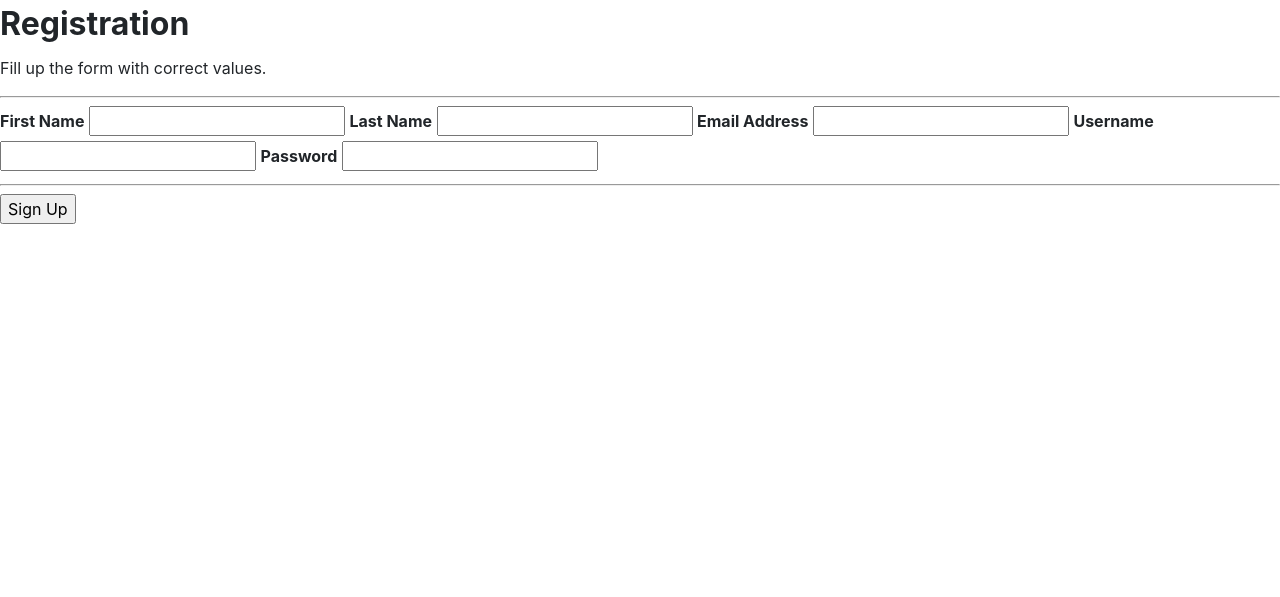
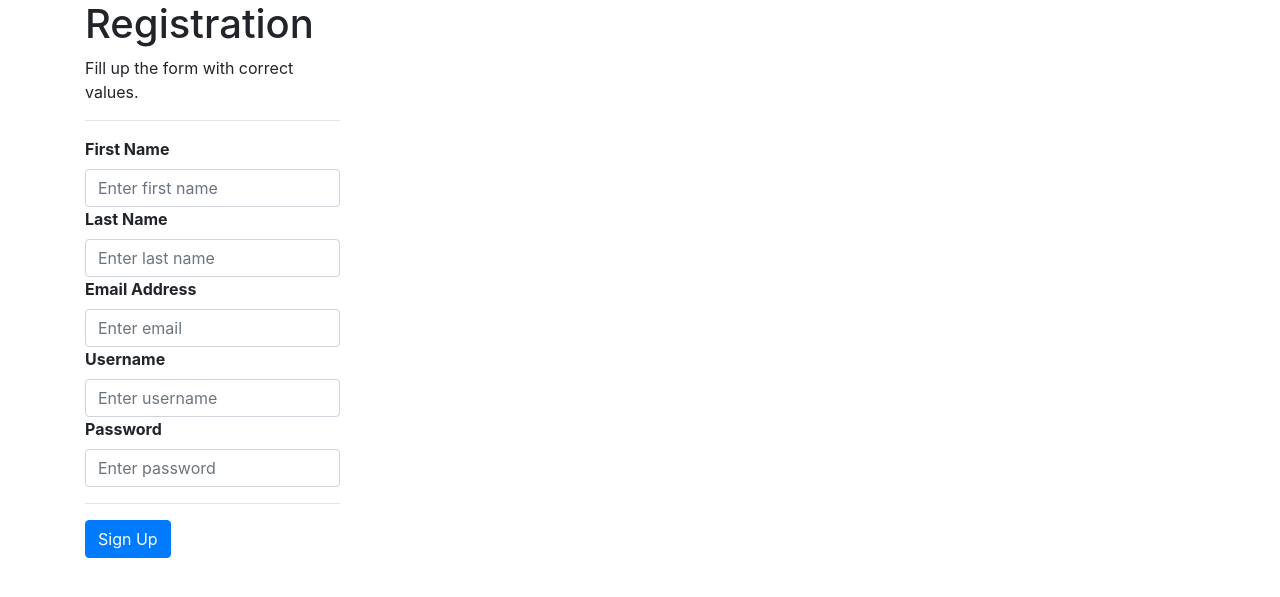
Before and after one commit to jacksonlr2/508-project-V0086481, a PHP site: page /register.php in a window 1280 px wide. Shown: the top 597 px of the page. Run offline with PHP 8.4, Linux system fonts and the light colour scheme; some libraries are stand-ins or nearby versions.

Commit message:
Update appearance of registration form and sign in form

```diff
--- a/register.php
+++ b/register.php
@@ -2,7 +2,7 @@
 <html lang="en">
 <head>
     <title> Registration </title>
-    <link rel="stylesheet" type="text/css" href="css/bootstrap-reboot.min.css">
+    <link rel="stylesheet" type="text/css" href="css/bootstrap.min.css">
 </head>
 
 <body>
@@ -15,19 +15,19 @@
                     <p>Fill up the form with correct values.</p>
                     <hr class="mb-3">
                     <label for="first_name"><b>First Name</b></label>
-                    <input class="form-control" id="first_name" type="text" name="first_name" required>
+                    <input class="form-control" id="first_name" placeholder="Enter first name"type="text" name="first_name" required>
 
                     <label for="last_name"><b>Last Name</b></label>
-                    <input class="form-control" id="last_name" type="text" name="last_name" required>
+                    <input class="form-control" id="last_name" placeholder="Enter last name" type="text" name="last_name" required>
 
                     <label for="email"><b>Email Address</b></label>
-                    <input class="form-control" id="email" type="text" name="email" required>
+                    <input class="form-control" id="email" placeholder="Enter email" type="email" name="email" required>
 
                     <label for="username"><b>Username</b></label>
-                    <input class="form-control" id="username" type="text" name="username" required>
+                    <input class="form-control" id="username" placeholder="Enter username" type="text" name="username" required>
 
                     <label for="password"><b>Password</b></label>
-                    <input class="form-control" id="password" type="text" name="password" required>
+                    <input class="form-control" id="password" placeholder="Enter password" type="password" name="password" required>
                     <hr class="mb-3">
                     <input class="btn btn-primary" type="submit" id="register" name="create" value="Sign Up">
                 </div>
--- a/signin.php
+++ b/signin.php
@@ -9,9 +9,10 @@
 <html lang="en">
 <head>
     <title>Sign In</title>
-    <link rel="stylesheet" type="text/css" href="https://cdn.jsdelivr.net/npm/bootstrap@4.6.0/dist/css/bootstrap.min.css">
+    <link rel="stylesheet" href="https://cdn.jsdelivr.net/npm/bootstrap@4.6.0/dist/css/bootstrap.min.css">
+    <link rel="stylesheet" href="css/signinStyles.css">
     <script src="https://kit.fontawesome.com/13e4b9f1ad.js" crossorigin="anonymous"></script>
-    <link> rel="stylesheet" type="text/css" href="css/signinStyles.css">
+
 </head>
 
 <body>
```
